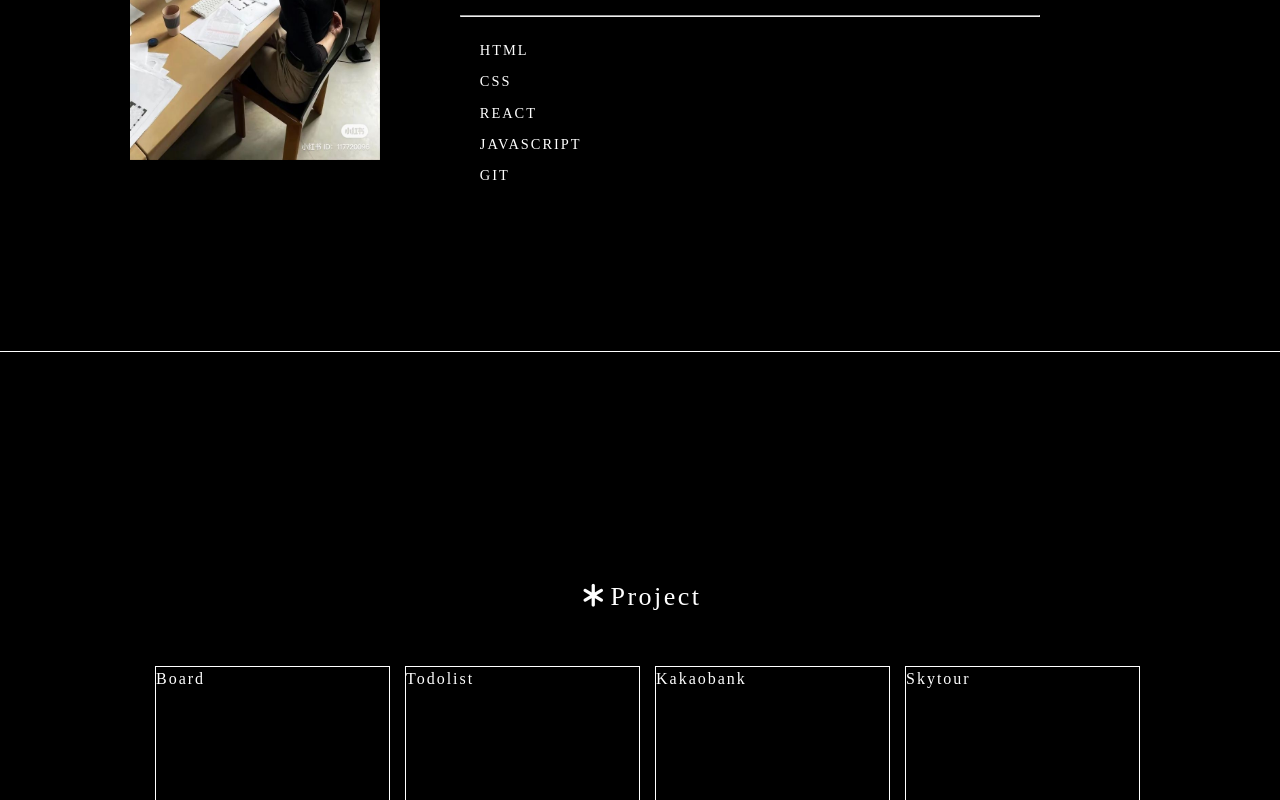
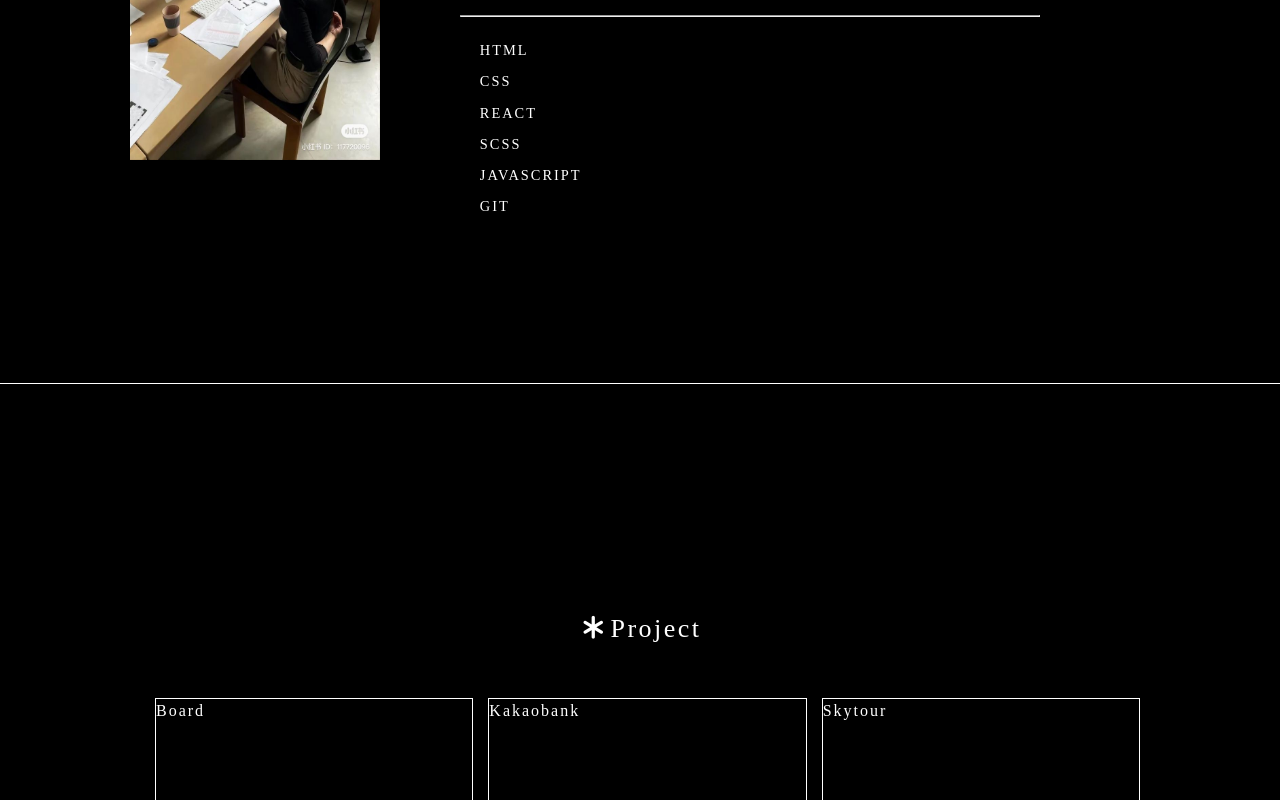
Before and after one commit to yyyn012/portfolio__project, a React (Create React App) app in the folder portfolio/: page / in a window 1280 px wide. Shown: the part 420-1220 px from the top of the page. Built offline with nearby package versions, Linux system fonts and the light colour scheme.

Commit message:
Create Portfolio.jsx

```diff
--- a/portfolio/src/components/contents/AboutMe.jsx
+++ b/portfolio/src/components/contents/AboutMe.jsx
@@ -12,7 +12,7 @@
             <i className="fa-solid fa-asterisk"></i>AboutMe
           </h1>
           <span>
-            안녕하세요.<br></br> 항상 발전하는 개발자가 되고 싶은 이혜연입니다.
+            안녕하세요.<br></br> 기초에 집중하여 발전하는 개발자, 이혜연입니다.
           </span>
           <div className="skill">
             <h1>skill</h1>
@@ -26,6 +26,9 @@
               </li>
               <li>
                 <span>REACT</span>
+              </li>
+              <li>
+                <span>SCSS</span>
               </li>
               <li>
                 <span>JAVASCRIPT</span>
--- a/portfolio/src/components/projects/Todolist.jsx
+++ b/portfolio/src/components/projects/Portfolio.jsx
@@ -1,11 +1,11 @@
 import React from "react";
 
-const Todolist = () => {
+const Portfolio = () => {
   return (
     <div className="project__content">
-      <span>Todolist</span>
+      <span>Portfolio</span>
     </div>
   );
 };
 
-export default Todolist;
+export default Portfolio;
```
